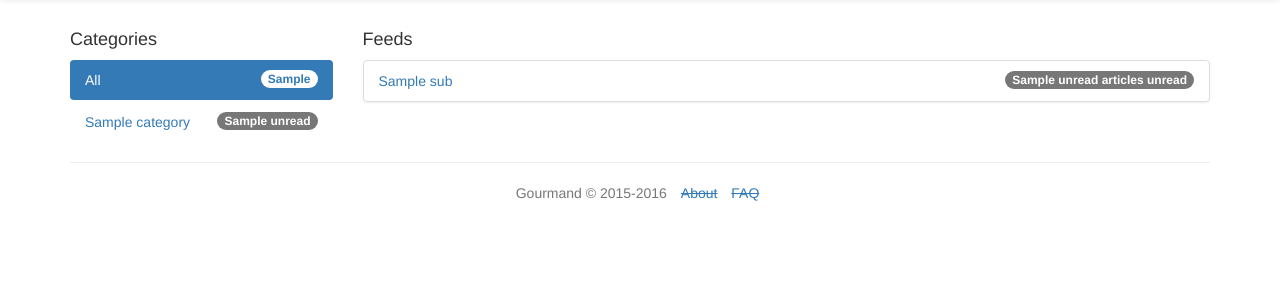
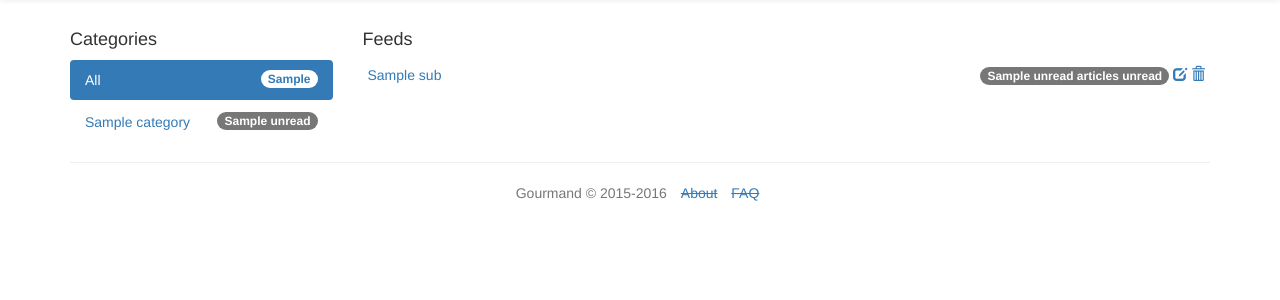
Before and after one commit to aaronkurtz/gourmand, a Django app: template gourmand/templates/reader.html in a window 1280 px wide. Shown: the part 51-351 px from the top of the page. Run offline with Django 3.2, Linux system fonts and the light colour scheme; the template is opened without the code that fills it: most values are stand-ins (such as "Sample title", 1, 10 or a date in 2020); parts of the project's set-up code (start-up, migrations or seed data) failed here and were passed over; some libraries are stand-ins or nearby versions.

Commit message:
Add subscription editing feature, reader support
Adds the ability to edit existing features and change their title,
category and public/private. Also changes the reader page so the edit
icon is visible, and includes the unsubscribe link as well.

```diff
--- a/gourmand/static/static_files/css/gourmand.css
+++ b/gourmand/static/static_files/css/gourmand.css
@@ -7,3 +7,7 @@
     text-overflow: ellipsis;
     white-space: nowrap;
 }
+
+.gourmand-subscription {
+    padding: 5px 5px;
+}
--- a/gourmand/subscriptions/urls.py
+++ b/gourmand/subscriptions/urls.py
@@ -1,6 +1,6 @@
 from django.conf.urls import url
 from .views import Reader, PersonalArticleList, AddSubscription
-from .views import ReadNew, ArticleReader, RemoveSubscription
+from .views import ReadNew, ArticleReader, RemoveSubscription, UpdateSubscription
 from .views import ImportOPML, ExportOPML
 
 
@@ -10,6 +10,7 @@ urlpatterns = [
     url(r'^reader/opml/import$', ImportOPML.as_view(), name="import_opml"),
     url(r'^reader/opml/export$', ExportOPML.as_view(), name="export_opml"),
     url(r'^reader/(?P<pk>[0-9]+)/$', PersonalArticleList.as_view(), name="subscription"),
+    url(r'^reader/(?P<pk>[0-9]+)/edit$', UpdateSubscription.as_view(), name="update_subscription"),
     url(r'^reader/(?P<pk>[0-9]+)/read_new$', ReadNew.as_view(), name="read_new"),
     url(r'^reader/(?P<pk>[0-9]+)/unsubscribe$', RemoveSubscription.as_view(), name="remove_subscription"),
     url(r'^articles/(?P<pk>[0-9]+)/$', ArticleReader.as_view(), name="article"),
--- a/gourmand/templates/reader.html
+++ b/gourmand/templates/reader.html
@@ -32,16 +32,18 @@
                 </p>
                 <h4 class="maxlen">Feeds{% if active_cat %} - {{ active_cat_name }}{% endif %}</h4>
             </div>
-            <ul class="list-group">
-                {% for sub in subs %}
-                    <li class="list-group-item">
-                        <span class="badge">{{ sub.unread }} <span class="hidden-xs">article{{sub.unread|pluralize}} unread</span></span>
-                        <div class="maxlen"><a href="{% url 'read_new' sub.pk %}">{{ sub.title }}</a></div>
-                    </li>
-                {% empty %}
-                    No subscriptions.
-                {% endfor %}
-            </ul>
+            {% for sub in subs %}
+                <div class="gourmand-subscription">
+                        <span class="pull-right">
+                            <a href="{% url 'read_new' sub.pk %}"><span class="badge">{{ sub.unread }} <span class="hidden-xs">article{{sub.unread|pluralize}} unread</span></span></a>
+                            <a href="{% url 'update_subscription' sub.pk %}"><span class="glyphicon glyphicon-edit"></span></a>
+                            <a href="{% url 'remove_subscription' sub.pk %}"><span class="glyphicon glyphicon-trash"></span></a>
+                        </span>
+                        <a href="{% url 'read_new' sub.pk %}"><div class="maxlen">{{ sub.title }}</div></a>
+                </div>
+            {% empty %}
+                No subscriptions.
+            {% endfor %}
         </div>
     </div>
 </div>
```
Also changed, not shown: gourmand/subscriptions/forms.py (+12 -0 lines), gourmand/subscriptions/views.py (+17 -3 lines), gourmand/templates/subscriptions/update_subscription.html (added, +24 -0 lines).
